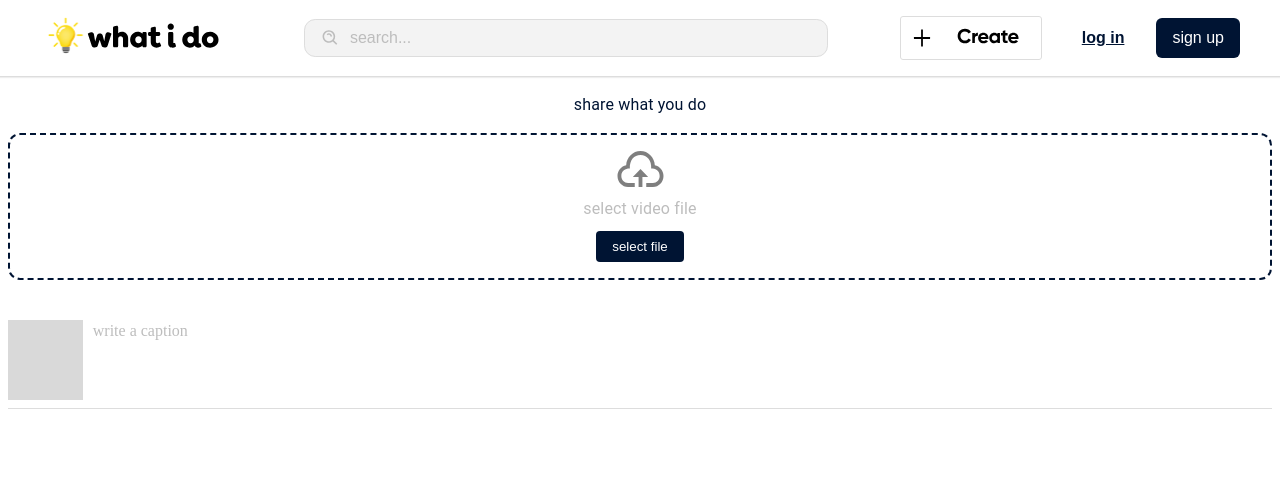
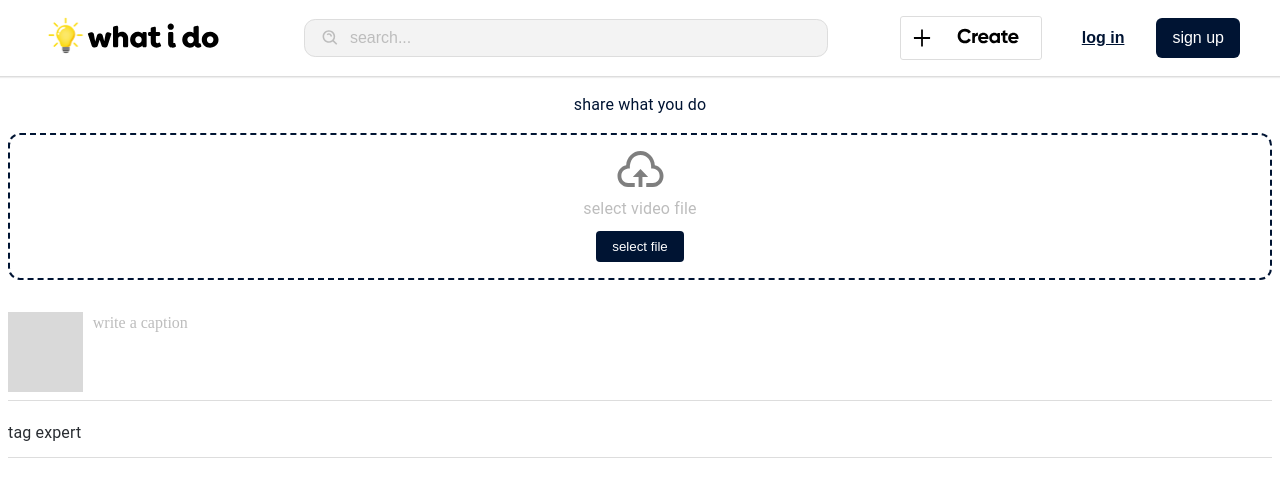
Before and after one commit to Ndirangug/whatido_frontend, a Next.js app: page /create in a window 1280 px wide. Shown: the top 480 px of the page. Built offline with nearby package versions, Linux system fonts and the light colour scheme.

Commit message:
develop: create page

```diff
--- /dev/null
+++ b/components/create/TagUser.js
@@ -0,0 +1,13 @@
+import { TagLocateContainer } from '../../styles/create.styles';
+import { CreateCaptionText } from '../utils/typography/Typography';
+
+function TagUser() {
+  return (
+    <TagLocateContainer>
+      <CreateCaptionText>tag expert</CreateCaptionText>
+      <input type="text" className="input" />
+    </TagLocateContainer>
+  );
+}
+
+export default TagUser;
--- a/components/utils/typography/Typography.js
+++ b/components/utils/typography/Typography.js
@@ -28,6 +28,8 @@ export const CreateCaptionText = styled(Typography)`
   font-size: 0.875rem; /* 14px */
   line-height: 1.25rem; /* 20px */
   font-weight: 400;
+  white-space: nowrap;
+  margin-right: 0.5rem;
 `;
 
 export const ShareText = styled(Typography)`
--- a/pages/create.js
+++ b/pages/create.js
@@ -1,5 +1,6 @@
 import Stack from '@mui/material/Stack';
 import DragDrop from '../components/create/DragDrop';
+import TagUser from '../components/create/TagUser';
 import UploadInputPreview from '../components/create/UploadInputPreview';
 import { CreateText } from '../components/utils/typography/Typography';
 import { CreatePageContainer } from '../styles/create.styles';
@@ -7,12 +8,15 @@ import { CreatePageContainer } from '../styles/create.styles';
 function create() {
   return (
     <CreatePageContainer>
-      <Stack direction="column" spacing={4}>
+      <Stack direction="column" spacing={3}>
         <Stack direction="column" spacing={2}>
           <CreateText>share what you do</CreateText>
           <DragDrop />
         </Stack>
-        <UploadInputPreview />
+        <Stack direction="column" spacing={1}>
+          <UploadInputPreview />
+          <TagUser />
+        </Stack>
       </Stack>
     </CreatePageContainer>
   );
--- a/styles/create.styles.js
+++ b/styles/create.styles.js
@@ -33,9 +33,6 @@ export const UploadInputPreviewContainer = styled.div`
     font-size: 1rem;
     resize: none;
     font-family: 'Gilroy-Medium' !important;
-    display: flex;
-    align-items: center;
-    justify-content: center;
 
     ::placeholder {
       color: var(--main-gray);
@@ -52,4 +49,22 @@ export const UploadInputPreviewContainer = styled.div`
 
 export const TagLocateContainer = styled.div`
   padding: 0.5rem 0;
+  display: flex;
+  align-items: center;
+  border-bottom: 1px solid var(--main-border);
+  width: 100%;
+
+  .input {
+    border: none;
+    outline: none;
+    width: 100%;
+    height: 2rem;
+    background-color: transparent;
+    font-size: 1rem;
+    font-family: 'Gilroy-Medium' !important;
+
+    ::placeholder {
+      color: var(--main-gray);
+    }
+  }
 `;
```
Also changed, not shown: components/create/TagLocation.js (added, +13 -0 lines).
